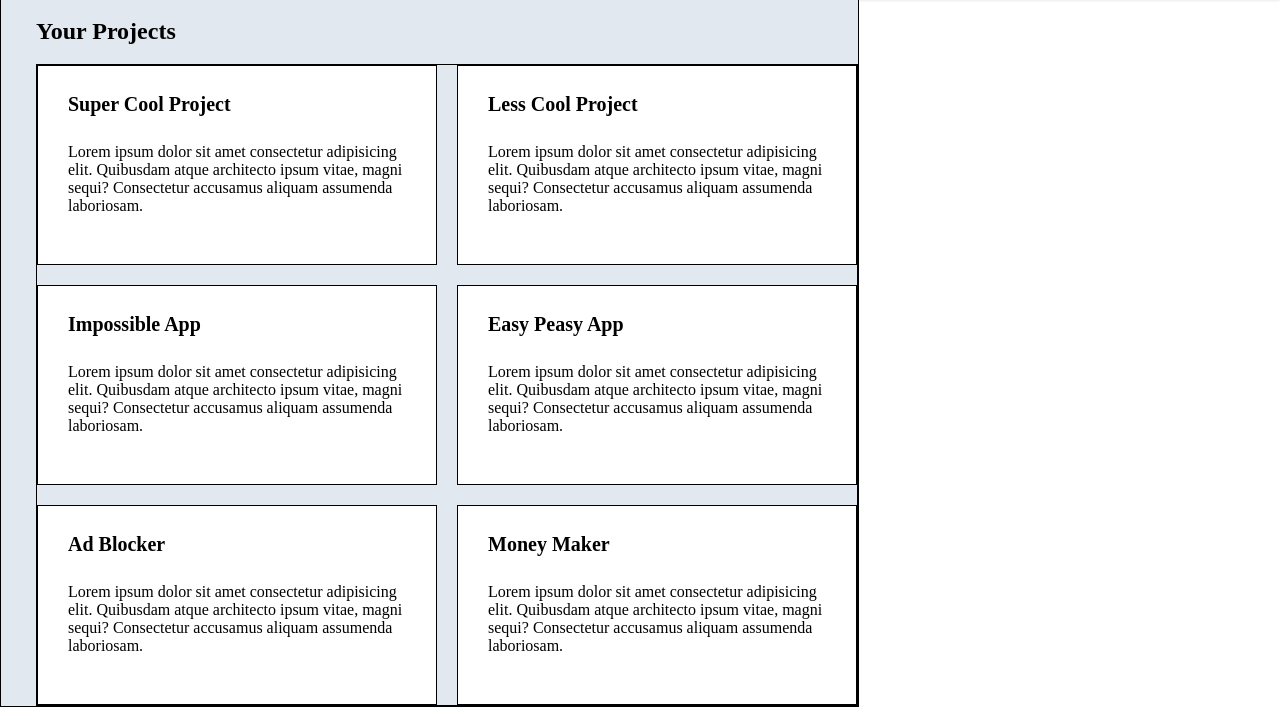
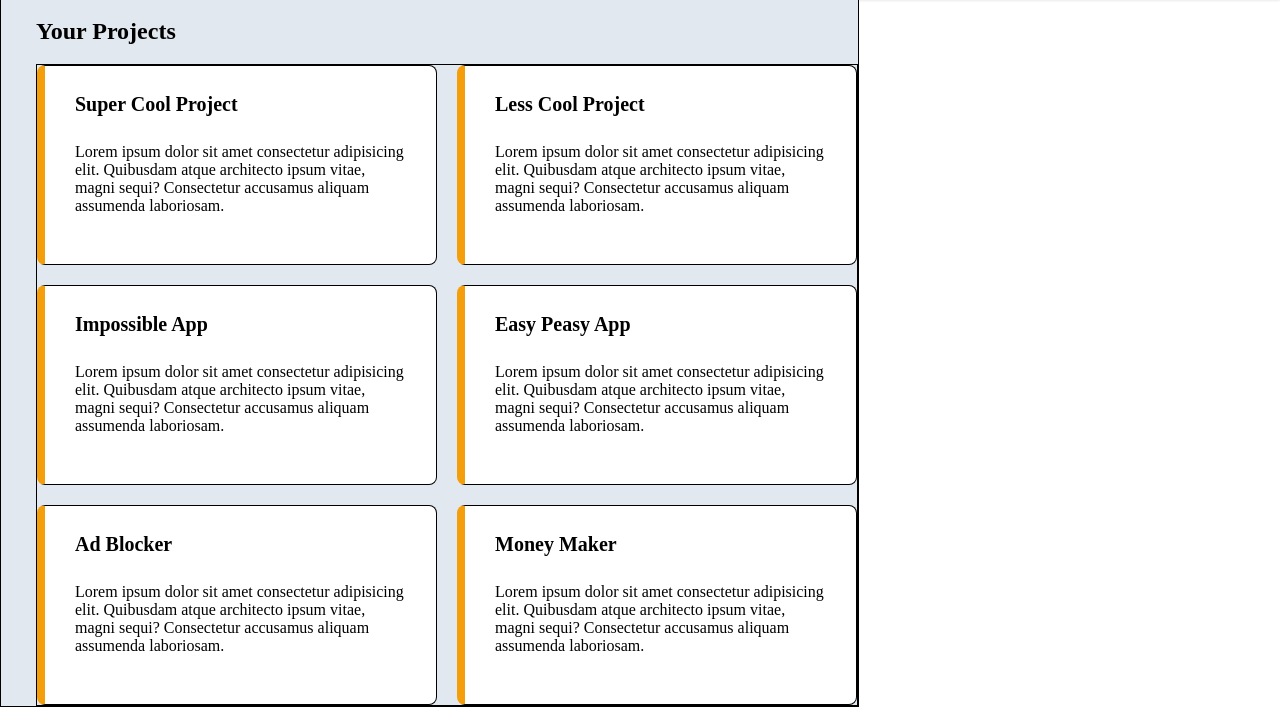
Before and after one commit to Rique2x/Admin-Dashboard, a plain HTML site: page index.html in a window 1280 px wide. Shown: the part 175-882 px from the top of the page. Drawn offline with Linux system fonts and the light colour scheme.

Commit message:
add border left on project item box (css)

```diff
--- a/style.css
+++ b/style.css
@@ -114,6 +114,8 @@ body{
 .projects{
     border: 1px solid;
     background-color: rgb(255, 255, 255);
+    border-left: 8px solid #f59e0b;
+    border-radius: 8px;
 }
 
 .projects > h4,p{
```
